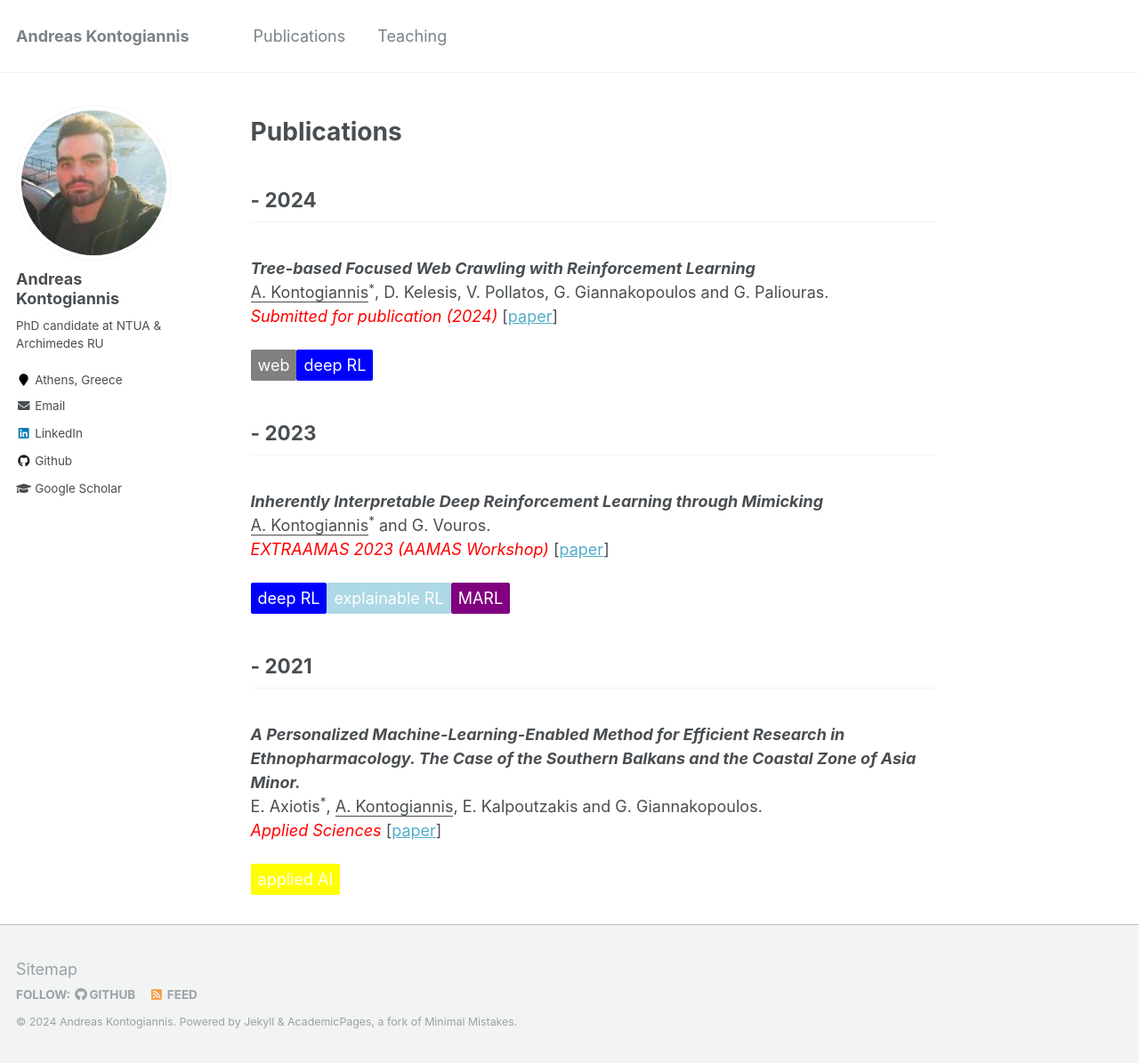
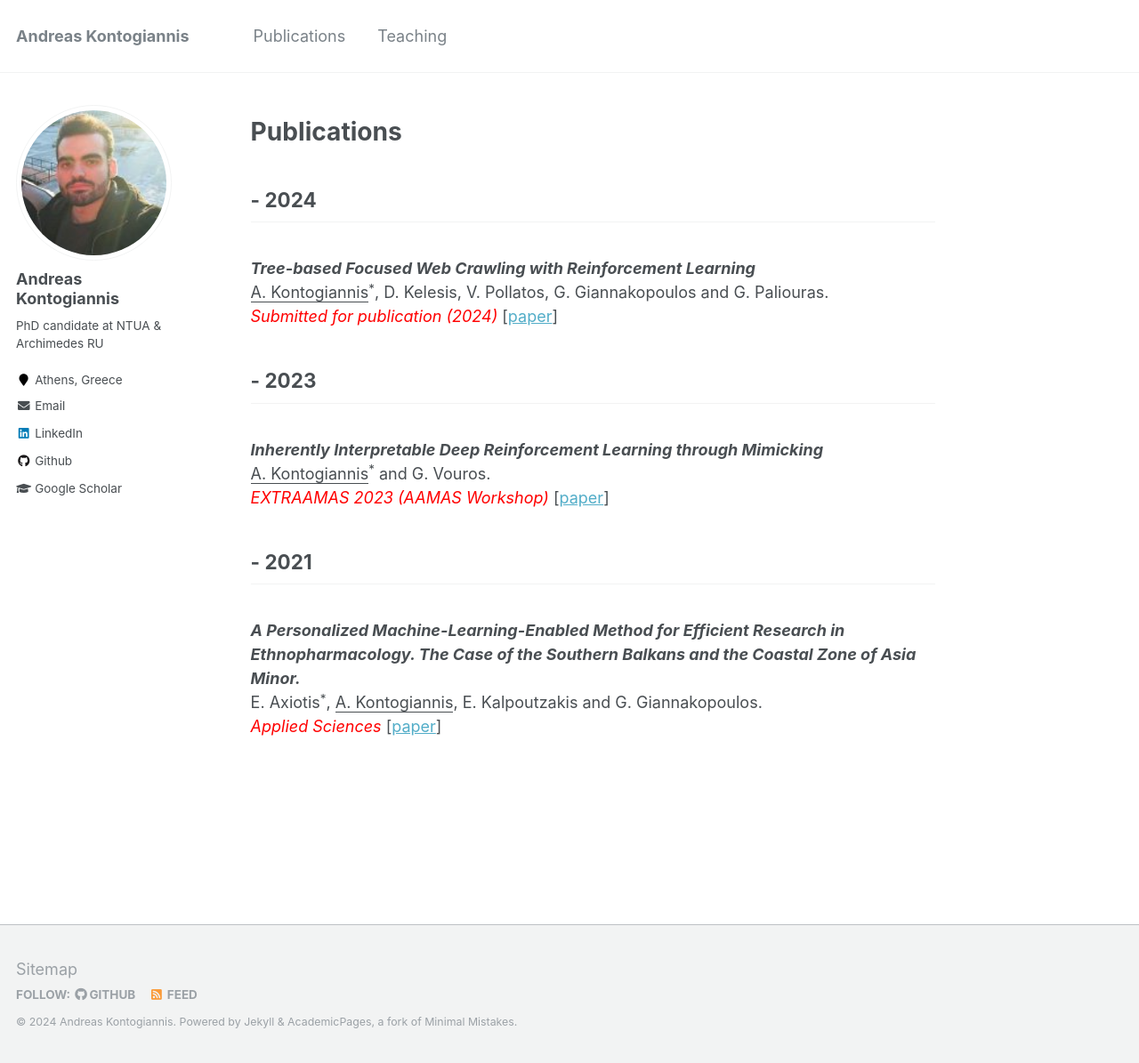
Before and after one commit to ddaedalus/ddaedalus.github.io, a Jekyll site: the page built from _pages/publications.md, in a window 1280 px wide and 1195 px high. Shown: the whole window at 89% size. Built offline with Jekyll 4.4.1, drawn with Linux system fonts in a browser that asks for light colours.

Commit message:
Update publications.md

```diff
--- a/_pages/publications.md
+++ b/_pages/publications.md
@@ -17,12 +17,6 @@ redirect_from:
 <u>A. Kontogiannis</u><sup>*</sup>, D. Kelesis, V. Pollatos, G. Giannakopoulos and G. Paliouras.
 <br/>
 _<font color="red">Submitted for publication (2024)</font>_ [[paper](https://arxiv.org/abs/2112.07620)]
-<div style="background-color: grey; color: white; display: inline-block; padding: 4px 8px; border-radius: 2px;">
-    web
-</div>
-<div style="background-color: Blue; color: white; display: inline-block; padding: 4px 8px; border-radius: 2px;">
-    deep RL
-</div>
 
 ## - 2023
 
@@ -32,15 +26,6 @@ _<font color="red">Submitted for publication (2024)</font>_ [[paper](https://arx
 <u>A. Kontogiannis</u><sup>*</sup> and G. Vouros.
 <br/>
 _<font color="red">EXTRAAMAS 2023 (AAMAS Workshop)</font>_ [[paper](https://link.springer.com/chapter/10.1007/978-3-031-40878-6_10)]
-<div style="background-color: Blue; color: white; display: inline-block; padding: 4px 8px; border-radius: 2px;">
-    deep RL
-</div>
-<div style="background-color: lightblue; color: white; display: inline-block; padding: 4px 8px; border-radius: 2px;">
-    explainable RL
-</div>
-<div style="background-color: Purple; color: white; display: inline-block; padding: 4px 8px; border-radius: 2px;">
-    MARL
-</div>
 
 ## - 2021
 
@@ -50,6 +35,3 @@ _<font color="red">EXTRAAMAS 2023 (AAMAS Workshop)</font>_ [[paper](https://link
 E. Axiotis<sup>*</sup>, <u>A. Kontogiannis</u>, E. Kalpoutzakis and G. Giannakopoulos.
 <br/>
 _<font color="red">Applied Sciences</font>_ [[paper](https://www.mdpi.com/2076-3417/11/13/5826)]
-<div style="background-color: Yellow; color: white; display: inline-block; padding: 4px 8px; border-radius: 2px;">
-    applied AI
-</div>
```
